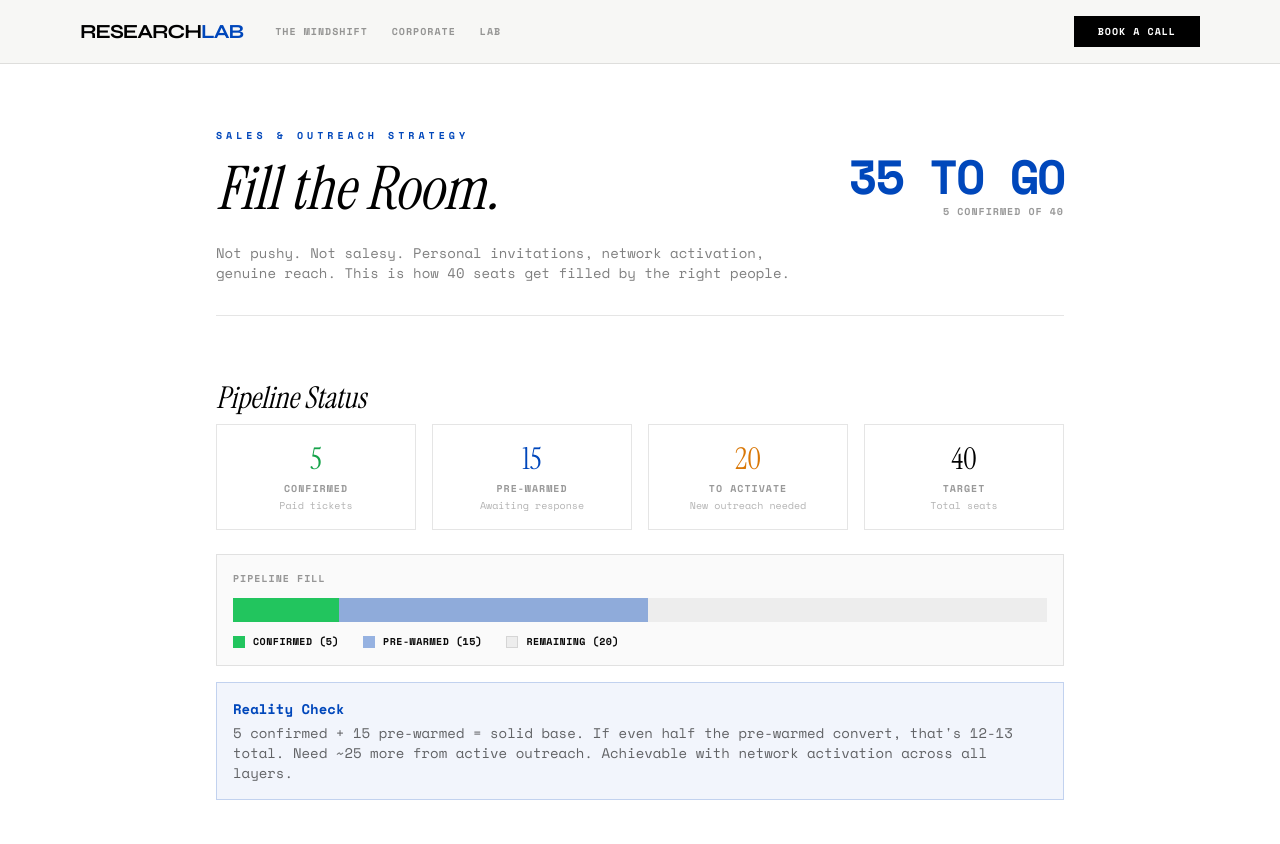
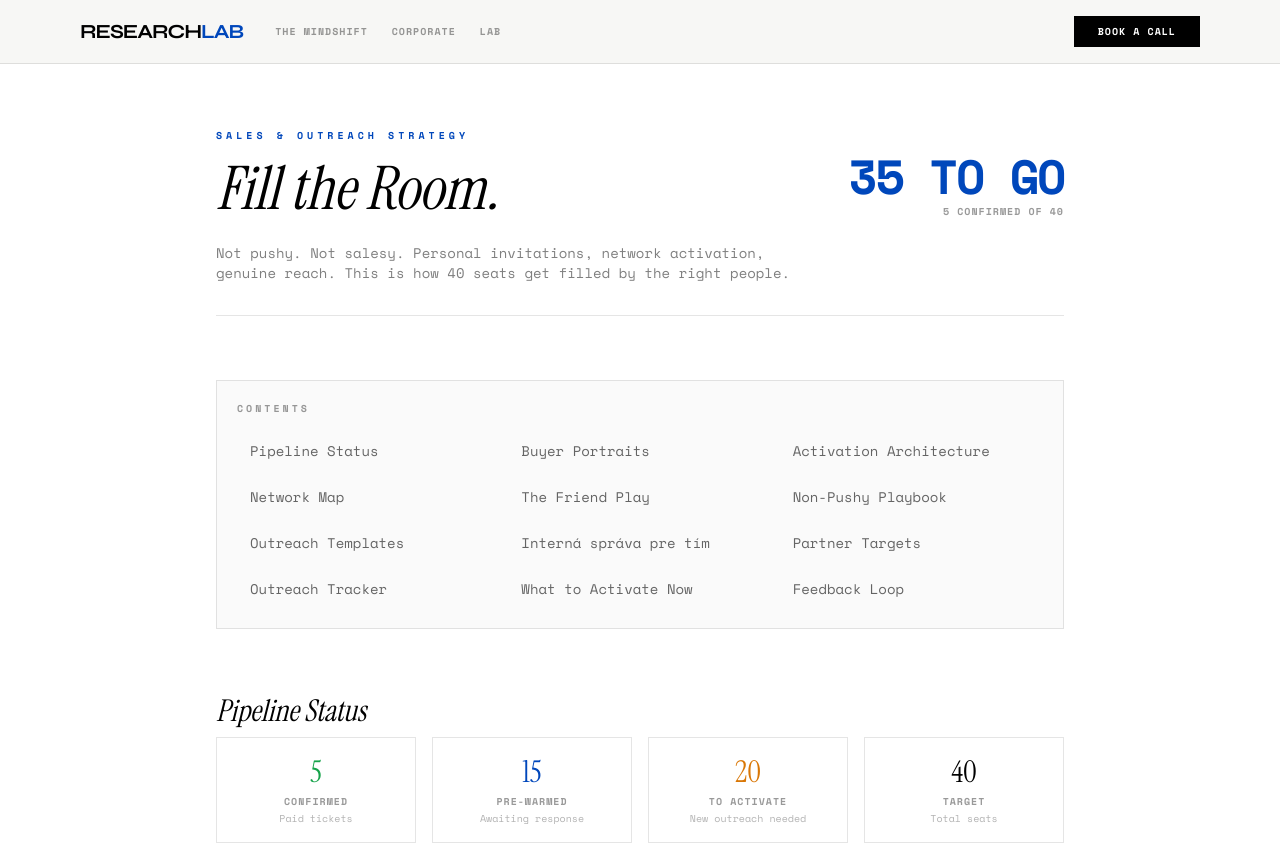
Before and after one commit to princeofwellness/researchlab, a Next.js app: page /sales in a window 1280 px wide. Shown: the top 844 px of the page. Built offline with nearby package versions, Linux system fonts and the light colour scheme.

Commit message:
Add table of contents with anchor links to sales strategy page

```diff
--- a/src/app/sales/page.tsx
+++ b/src/app/sales/page.tsx
@@ -357,8 +357,37 @@ export default function SalesStrategyPage() {
                     </p>
                 </header>
 
+                {/* ── Table of Contents ── */}
+                <nav className="mb-16 border border-black/10 p-5 bg-black/[0.02]">
+                    <p className="text-[10px] font-bold uppercase tracking-[0.3em] text-black/40 mb-4">Contents</p>
+                    <div className="grid grid-cols-2 md:grid-cols-3 gap-2">
+                        {[
+                            { id: "pipeline", label: "Pipeline Status" },
+                            { id: "buyers", label: "Buyer Portraits" },
+                            { id: "activation", label: "Activation Architecture" },
+                            { id: "network", label: "Network Map" },
+                            { id: "friend-play", label: "The Friend Play" },
+                            { id: "playbook", label: "Non-Pushy Playbook" },
+                            { id: "templates", label: "Outreach Templates" },
+                            { id: "internal", label: "Interná správa pre tím" },
+                            { id: "partners", label: "Partner Targets" },
+                            { id: "tracker", label: "Outreach Tracker" },
+                            { id: "activate-now", label: "What to Activate Now" },
+                            { id: "feedback", label: "Feedback Loop" },
+                        ].map((item) => (
+                            <a
+                                key={item.id}
+                                href={`#${item.id}`}
+                                className="text-sm text-black/60 hover:text-[#0047BB] hover:bg-[#0047BB]/5 px-3 py-2 border border-transparent hover:border-[#0047BB]/20 transition-all"
+                            >
+                                {item.label}
+                            </a>
+                        ))}
+                    </div>
+                </nav>
+
                 {/* ── Pipeline Dashboard ── */}
-                <section className="mb-16">
+                <section id="pipeline" className="mb-16 scroll-mt-24">
                     <SectionLabel>Pipeline Status</SectionLabel>
 
                     <div className="grid grid-cols-4 gap-4 mb-6">
@@ -406,7 +435,7 @@ export default function SalesStrategyPage() {
                 </section>
 
                 {/* ── Buyer Portraits ── */}
-                <section className="mb-16">
+                <section id="buyers" className="mb-16 scroll-mt-24">
                     <SectionLabel>Who We{"'"}re Selling To</SectionLabel>
                     <p className="text-sm text-black/40 mb-6">
                         Not beginners. People who already work with AI and want to get meaningfully better.
@@ -446,7 +475,7 @@ export default function SalesStrategyPage() {
                 </section>
 
                 {/* ── Activation Architecture ── */}
-                <section className="mb-16">
+                <section id="activation" className="mb-16 scroll-mt-24">
                     <SectionLabel>Activation Architecture</SectionLabel>
                     <p className="text-sm text-black/40 mb-2">
                         Five layers. Inner circle first (highest conversion), then expand outward.
@@ -532,7 +561,7 @@ export default function SalesStrategyPage() {
                 </section>
 
                 {/* ── Network Map ── */}
-                <section className="mb-16">
+                <section id="network" className="mb-16 scroll-mt-24">
                     <SectionLabel>Network Map — Who Does What</SectionLabel>
                     <p className="text-sm text-black/40 mb-6">
                         Not all Roland{"'"}s. Not all Roman{"'"}s. Everyone has a network. This is the combined view.
@@ -561,7 +590,7 @@ export default function SalesStrategyPage() {
                 </section>
 
                 {/* ── The Friend Play ── */}
-                <section className="mb-16 bg-[#0047BB] text-white p-6 md:p-8">
+                <section id="friend-play" className="mb-16 bg-[#0047BB] text-white p-6 md:p-8 scroll-mt-24">
                     <div className="flex items-center justify-between mb-6">
                         <h2 className="font-serif text-2xl md:text-3xl italic">The Friend Play</h2>
                         <span className="text-[10px] font-bold uppercase tracking-widest text-white/40">High Leverage</span>
@@ -603,7 +632,7 @@ export default function SalesStrategyPage() {
                 </section>
 
                 {/* ── Tone / Anti-Pushy Playbook ── */}
-                <section className="mb-16">
+                <section id="playbook" className="mb-16 scroll-mt-24">
                     <SectionLabel>The Non-Pushy Playbook</SectionLabel>
                     <p className="text-sm text-black/40 mb-6">
                         How we talk about this. Not sales scripts. Conversations.
@@ -626,7 +655,7 @@ export default function SalesStrategyPage() {
                 </section>
 
                 {/* ── Outreach Templates ── */}
-                <section className="mb-16">
+                <section id="templates" className="mb-16 scroll-mt-24">
                     <SectionLabel>Outreach Templates — Skopíruj &amp; Pošli</SectionLabel>
                     <p className="text-sm text-black/40 mb-6">
                         Správy v slovenčine. Podľa vzťahu a segmentu. Skopíruj, uprav meno, pošli.
@@ -673,7 +702,7 @@ export default function SalesStrategyPage() {
                 </section>
 
                 {/* ── Internal Team Message ── */}
-                <section className="mb-16 bg-[#0047BB] text-white p-6 md:p-8">
+                <section id="internal" className="mb-16 bg-[#0047BB] text-white p-6 md:p-8 scroll-mt-24">
                     <div className="flex items-center justify-between mb-6">
                         <h2 className="font-serif text-2xl md:text-3xl italic">Interná správa pre tím</h2>
                         <span className="text-[10px] font-bold uppercase tracking-widest text-white/40">Copy &amp; Paste</span>
@@ -687,7 +716,7 @@ export default function SalesStrategyPage() {
                 </section>
 
                 {/* ── Partner Company Outreach ── */}
-                <section className="mb-16">
+                <section id="partners" className="mb-16 scroll-mt-24">
                     <SectionLabel>Partner Company Targets</SectionLabel>
                     <p className="text-sm text-black/40 mb-6">
                         Companies from different sectors. Their teams = our audience. Think team development, not event ticket.
@@ -722,7 +751,7 @@ export default function SalesStrategyPage() {
                 </section>
 
                 {/* ── Outreach Tracker ── */}
-                <section className="mb-16">
+                <section id="tracker" className="mb-16 scroll-mt-24">
                     <SectionLabel>Outreach Tracker — Template</SectionLabel>
                     <p className="text-sm text-black/40 mb-2">
                         Track every DM, call, and email. Who was reached, what they said, what{"'"}s next.
@@ -775,7 +804,7 @@ export default function SalesStrategyPage() {
                 </section>
 
                 {/* ── What to Activate Now ── */}
-                <section className="mb-16 bg-black text-white p-6 md:p-8">
+                <section id="activate-now" className="mb-16 bg-black text-white p-6 md:p-8 scroll-mt-24">
                     <h2 className="font-serif text-2xl md:text-3xl italic mb-2">What to Activate — Right Now</h2>
                     <p className="text-sm text-white/40 mb-8">High-level action plan. Not daily tasks — strategic levers.</p>
 
@@ -848,7 +877,7 @@ export default function SalesStrategyPage() {
                 </section>
 
                 {/* ── Feedback Loop ── */}
-                <section className="mb-16 bg-[#0047BB]/5 border border-[#0047BB]/20 p-6">
+                <section id="feedback" className="mb-16 bg-[#0047BB]/5 border border-[#0047BB]/20 p-6 scroll-mt-24">
                     <h2 className="font-serif text-2xl italic text-[#0047BB] mb-4">Feedback Loop</h2>
                     <p className="text-sm text-black/50 mb-6">
                         Every conversation is data. Track patterns, adjust approach.
```
